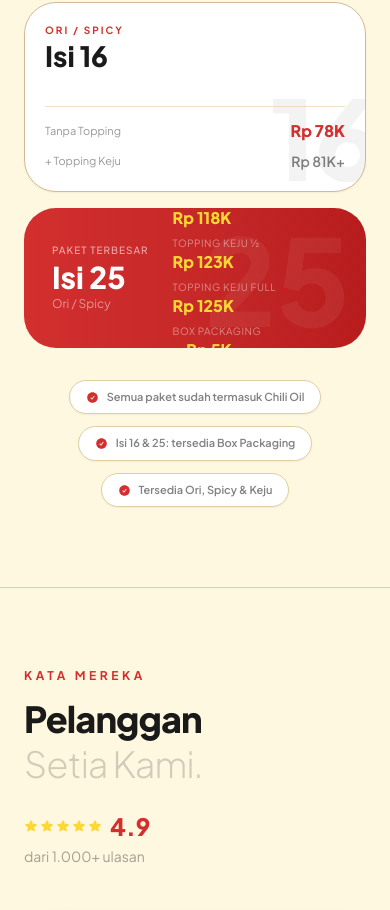
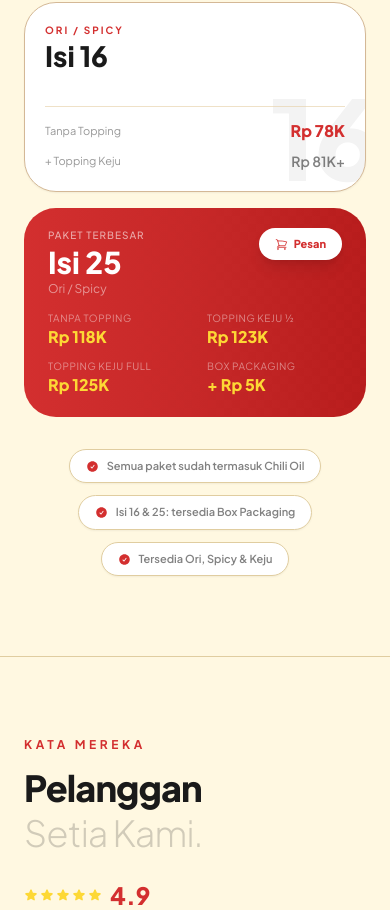
Before and after one commit to syahidarkan/hepidimsum, a Next.js app: page / in a window 390 px wide. Shown: the part 2334-3244 px from the top of the page. Built offline with nearby package versions, Linux system fonts and the light colour scheme; no server answers.

Commit message:
fix: isi25 mobile layout responsive + remove prices from order form

```diff
--- a/src/app/components/MenuSection.tsx
+++ b/src/app/components/MenuSection.tsx
@@ -166,27 +166,36 @@ export default function MenuSection() {
 
           {/* Isi 25 — full width banner */}
           <div
-            className="md:col-span-12 group relative rounded-2xl overflow-hidden cursor-pointer h-[140px] md:h-[160px] reveal hover:-translate-y-1 transition-all duration-300"
+            className="md:col-span-12 group relative rounded-2xl overflow-hidden cursor-pointer reveal hover:-translate-y-1 transition-all duration-300"
             style={{ transitionDelay: '0.55s' }}>
 
             <div className="absolute inset-0 bg-gradient-to-r from-[#D32F2F] via-[#C62828] to-[#B71C1C]" />
-            {/* Subtle checkered overlay */}
             <div className="absolute inset-0 checkered-pattern opacity-[0.06]" />
-            {/* Watermark */}
-            <span className="absolute right-4 top-1/2 -translate-y-1/2 text-[120px] font-black text-white/[0.06] leading-none pointer-events-none select-none">
+            <span className="absolute right-4 top-1/2 -translate-y-1/2 text-[120px] font-black text-white/[0.06] leading-none pointer-events-none select-none hidden md:block">
               25
             </span>
 
-            <div className="relative z-10 h-full flex items-center px-7 md:px-10 gap-6 md:gap-10">
-              <div>
-                <p className="text-white/60 text-[10px] uppercase tracking-widest font-medium mb-1">Paket Terbesar</p>
-                <h3 className="text-white font-black text-3xl md:text-5xl leading-none">Isi 25</h3>
-                <p className="text-white/50 text-xs mt-1">Ori / Spicy</p>
+            <div className="relative z-10 flex flex-col md:flex-row md:items-center px-6 py-5 md:px-10 md:py-0 md:h-[160px] gap-4 md:gap-10">
+
+              {/* Title row — on mobile: title + pesan button side by side */}
+              <div className="flex items-start justify-between md:block shrink-0">
+                <div>
+                  <p className="text-white/60 text-[10px] uppercase tracking-widest font-medium mb-1">Paket Terbesar</p>
+                  <h3 className="text-white font-black text-3xl md:text-5xl leading-none">Isi 25</h3>
+                  <p className="text-white/50 text-xs mt-1">Ori / Spicy</p>
+                </div>
+                <a
+                  href="#order"
+                  className="md:hidden flex items-center gap-1.5 px-4 py-2 bg-white text-[#D32F2F] text-[11px] font-black rounded-full hover:bg-[#FFF8E1] transition-colors shadow-lg shrink-0 ml-4">
+                  <Icon name="ShoppingCartIcon" size={13} />
+                  Pesan
+                </a>
               </div>
 
-              <div className="w-px h-14 bg-white/15 hidden sm:block shrink-0" />
+              <div className="w-px h-14 bg-white/15 hidden md:block shrink-0" />
 
-              <div className="flex-1 flex flex-wrap gap-x-6 gap-y-2">
+              {/* Prices — 2-col grid on mobile, flex-wrap on desktop */}
+              <div className="grid grid-cols-2 md:flex md:flex-wrap flex-1 gap-x-6 gap-y-3">
                 {[
                   { label: 'Tanpa Topping', price: 'Rp 118K' },
                   { label: 'Topping Keju ½', price: 'Rp 123K' },
@@ -202,7 +211,7 @@ export default function MenuSection() {
 
               <a
                 href="#order"
-                className="hidden sm:flex items-center gap-2 px-6 py-3 bg-white text-[#D32F2F] text-xs font-black rounded-full hover:bg-[#FFF8E1] transition-colors shrink-0 shadow-lg">
+                className="hidden md:flex items-center gap-2 px-6 py-3 bg-white text-[#D32F2F] text-xs font-black rounded-full hover:bg-[#FFF8E1] transition-colors shrink-0 shadow-lg">
                 <Icon name="ShoppingCartIcon" size={15} />
                 Pesan
               </a>
--- a/src/app/components/OrderFormSection.tsx
+++ b/src/app/components/OrderFormSection.tsx
@@ -341,7 +341,6 @@ export default function OrderFormSection() {
                                 </span>
                               )}
                               <span className="font-bold text-[#1A1A1A]">{item.label}</span>
-                              <span className="block text-[10px] mt-0.5 text-[#1A1A1A]/40">{item.price}</span>
                             </button>
                           );
                         })}
```
